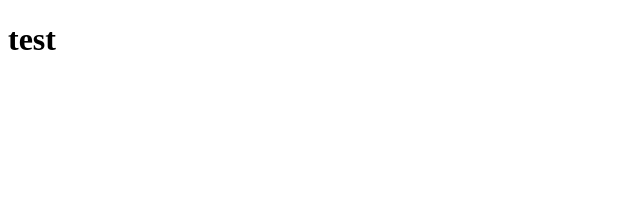
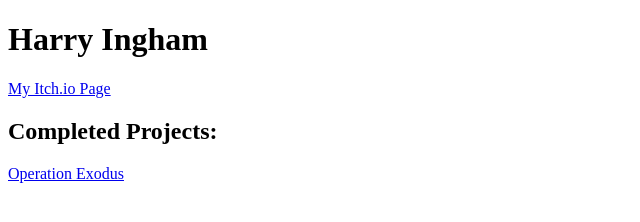
Before and after one commit to No-1-Goblin/No-1-Goblin.github.io, a plain HTML site: page index.html in a window 1280 px wide. Shown: the whole page, without its empty margins (0-640 px from the left). Drawn offline with Linux system fonts and the light colour scheme.

Commit message:
Update index.html

```diff
--- a/index.html
+++ b/index.html
@@ -4,6 +4,9 @@
 <title>Harry Ingham's Portfolio</title>
 </head>
 <body>
-<h1>test</h1>
+<h1>Harry Ingham</h1>
+<a href="https://no1goblin.itch.io/">My Itch.io Page</a>
+<h2>Completed Projects:</h2>
+<a href="https://squid-kid-studios.itch.io/operation-exodus">Operation Exodus</a>
 </body>
 </html>
```
